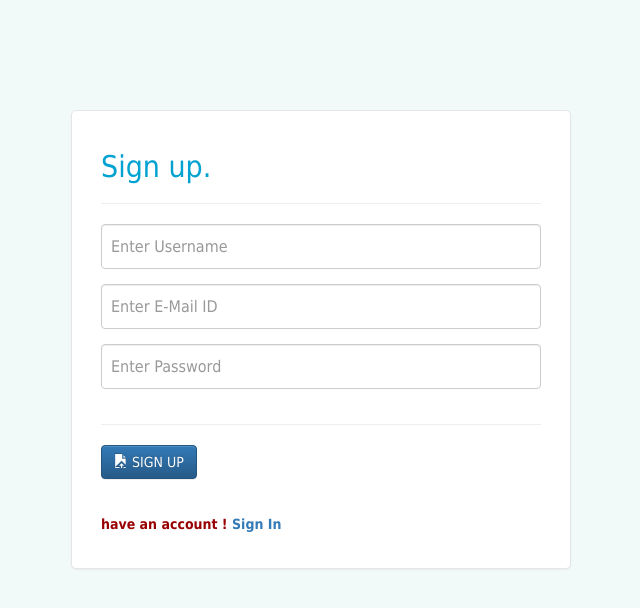
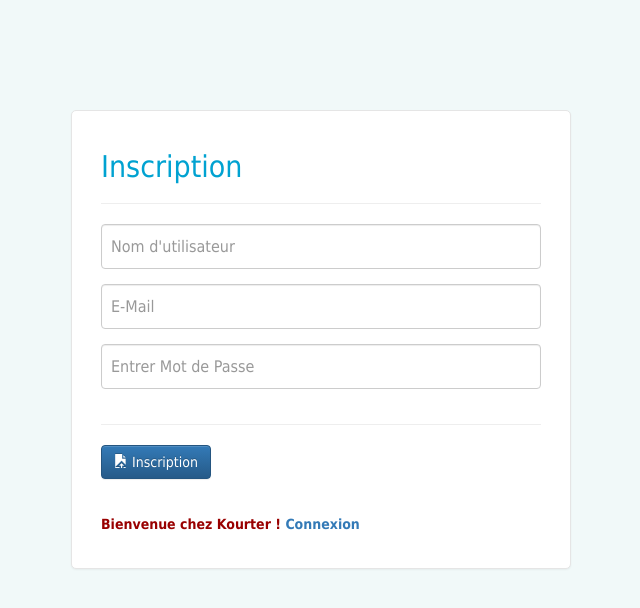
Before and after one commit to toshiirox/kourter, a PHP site: page /V1/sign-up.php in a window 1280 px wide. Shown: the top 608 px of the page, without its empty margins (319-959 px from the left). Run offline with PHP 8.4, Linux system fonts and the light colour scheme.

Commit message:
Traduction

```diff
--- a/V1/index.php
+++ b/V1/index.php
@@ -58,12 +58,12 @@ if(isset($_POST['btn-login']))
          </div>
 
          <div class="form-group">
-            <input type="text" class="form-control" name="txt_uname_email" placeholder="Username or E mail ID" required />
+            <input type="text" class="form-control" name="txt_uname_email" placeholder="Nom d'utilisateur ou Adresse Email" required />
             <span id="check-e"></span>
         </div>
 
         <div class="form-group">
-            <input type="password" class="form-control" name="txt_password" placeholder="Your Password" />
+            <input type="password" class="form-control" name="txt_password" placeholder="Mot de passe" />
         </div>
 
         <hr />
--- a/V1/sign-up.php
+++ b/V1/sign-up.php
@@ -15,19 +15,19 @@ if(isset($_POST['btn-signup']))
 	$upass = strip_tags($_POST['txt_upass']);
 
 	if($uname=="")	{
-		$error[] = "provide username !";
+		$error[] = "Inscrivez le nom d'utilsateur !";
 	}
 	else if($umail=="")	{
-		$error[] = "provide email id !";
+		$error[] = "Inscrivez l'adresse email !";
 	}
 	else if(!filter_var($umail, FILTER_VALIDATE_EMAIL))	{
-		$error[] = 'Please enter a valid email address !';
+		$error[] = 'Entrez une adresse email valide !';
 	}
 	else if($upass=="")	{
-		$error[] = "provide password !";
+		$error[] = "Inscrivez le mot de passe !";
 	}
 	else if(strlen($upass) < 6){
-		$error[] = "Password must be atleast 6 characters";
+		$error[] = "Le mot de passe doit faire au moins 6 charactères.";
 	}
 	else
 	{
@@ -38,10 +38,10 @@ if(isset($_POST['btn-signup']))
 			$row=$stmt->fetch(PDO::FETCH_ASSOC);
 
 			if($row['user_name']==$uname) {
-				$error[] = "sorry username already taken !";
+				$error[] = "Nom d'utilisateur déjà pris !";
 			}
 			else if($row['user_email']==$umail) {
-				$error[] = "sorry email id already taken !";
+				$error[] = "Email déjà utilisé !";
 			}
 			else
 			{
@@ -74,7 +74,7 @@ if(isset($_POST['btn-signup']))
 		<div class="container">
 
 			<form method="post" class="form-signin">
-				<h2 class="form-signin-heading">Sign up.</h2><hr />
+				<h2 class="form-signin-heading">Inscription</h2><hr />
 				<?php
 				if(isset($error))
 				{
@@ -91,28 +91,28 @@ if(isset($_POST['btn-signup']))
 				{
 					?>
 					<div class="alert alert-info">
-						<i class="glyphicon glyphicon-log-in"></i> &nbsp; Successfully registered <a href='index.php'>login</a> here
+						<i class="glyphicon glyphicon-log-in"></i> &nbsp; Inscription réussie <a href='index.php'>connectez-vous</a>
 					</div>
 					<?php
 				}
 				?>
 				<div class="form-group">
-					<input type="text" class="form-control" name="txt_uname" placeholder="Enter Username" value="<?php if(isset($error)){echo $uname;}?>" />
+					<input type="text" class="form-control" name="txt_uname" placeholder="Nom d'utilisateur" value="<?php if(isset($error)){echo $uname;}?>" />
 				</div>
 				<div class="form-group">
-					<input type="text" class="form-control" name="txt_umail" placeholder="Enter E-Mail ID" value="<?php if(isset($error)){echo $umail;}?>" />
+					<input type="text" class="form-control" name="txt_umail" placeholder="E-Mail" value="<?php if(isset($error)){echo $umail;}?>" />
 				</div>
 				<div class="form-group">
-					<input type="password" class="form-control" name="txt_upass" placeholder="Enter Password" />
+					<input type="password" class="form-control" name="txt_upass" placeholder="Entrer Mot de Passe" />
 				</div>
 				<div class="clearfix"></div><hr />
 				<div class="form-group">
 					<button type="submit" class="btn btn-primary" name="btn-signup">
-						<i class="glyphicon glyphicon-open-file"></i>&nbsp;SIGN UP
+						<i class="glyphicon glyphicon-open-file"></i>&nbsp;Inscription
 					</button>
 				</div>
 				<br />
-				<label>have an account ! <a href="index.php">Sign In</a></label>
+				<label>Bienvenue chez Kourter ! <a href="index.php">Connexion</a></label>
 			</form>
 		</div>
 	</div>
```
